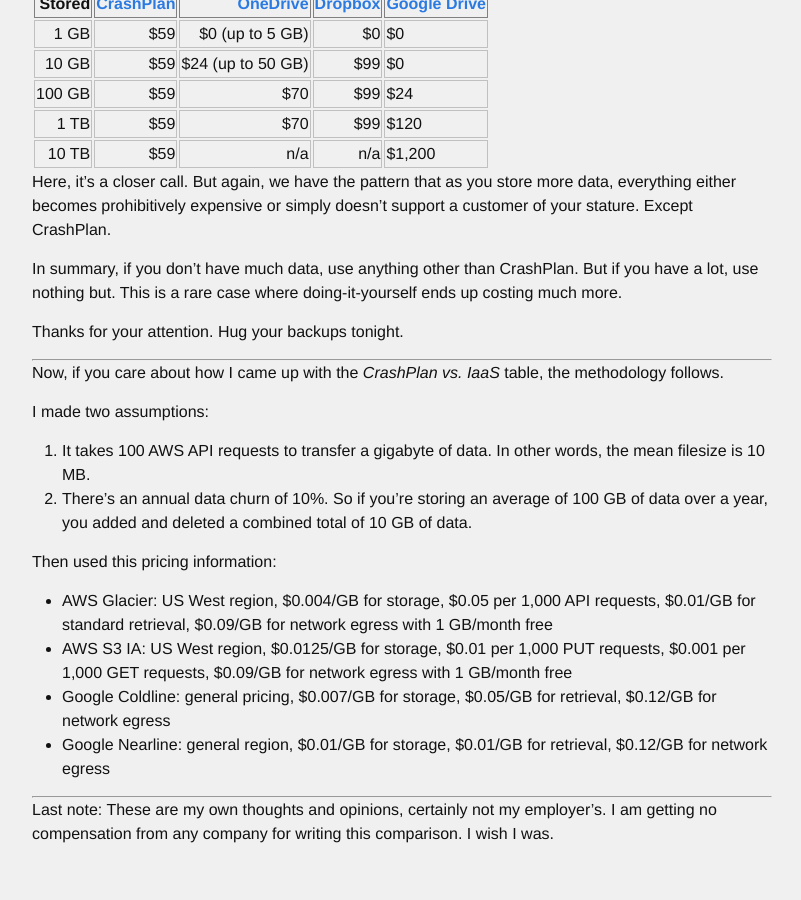
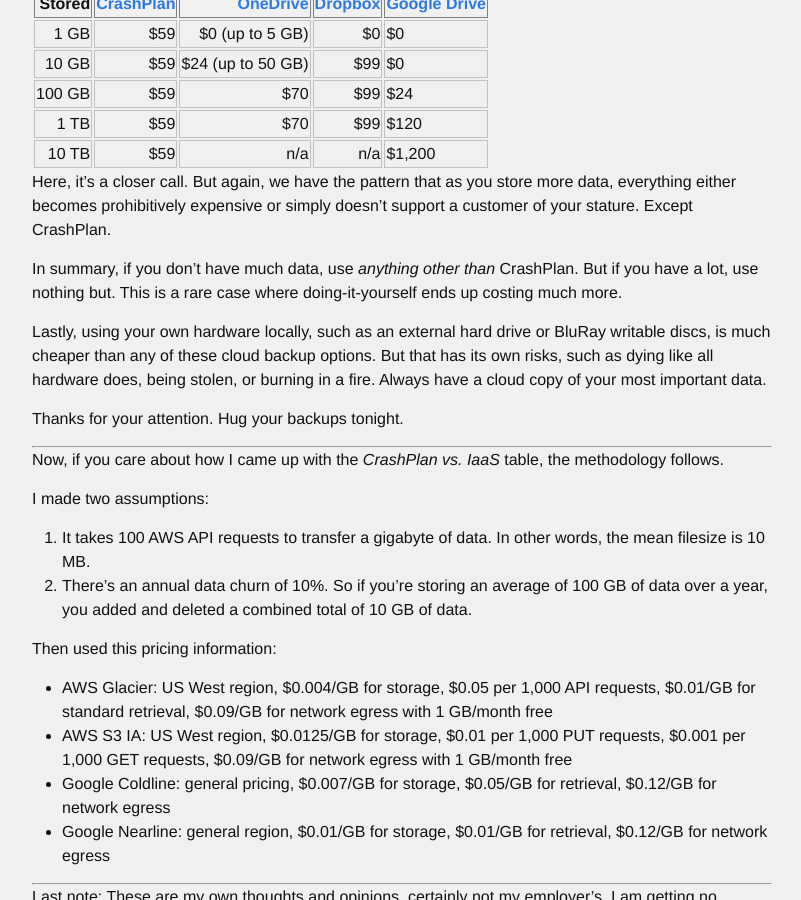
Before and after one commit to philipmw/philipmw.github.io, a Jekyll site: the page built from _posts/2017-01-14-cloud-backup-comparison.md, in a window 1280 px wide and 900 px high, scrolled down 1876 px. Shown: the whole window, without its empty margins (238-1039 px from the left). Built offline with Jekyll 4.4.1, drawn with Linux system fonts in a browser that asks for light colours.

Commit message:
Mention local hardware

```diff
--- a/_posts/2017-01-14-cloud-backup-comparison.md
+++ b/_posts/2017-01-14-cloud-backup-comparison.md
@@ -78,9 +78,13 @@
 But again, we have the pattern that as you store more data, everything either becomes prohibitively expensive or simply doesn't support a customer of your stature.
 Except CrashPlan.
 
-In summary, if you don't have much data, use anything other than CrashPlan.
+In summary, if you don't have much data, use _anything other than_ CrashPlan.
 But if you have a lot, use nothing but.
 This is a rare case where doing-it-yourself ends up costing much more.
+
+Lastly, using your own hardware locally, such as an external hard drive or BluRay writable discs, is much cheaper than any of these cloud backup options.
+But that has its own risks, such as dying like all hardware does, being stolen, or burning in a fire.
+Always have a cloud copy of your most important data.
 
 Thanks for your attention.
 Hug your backups tonight.
```
